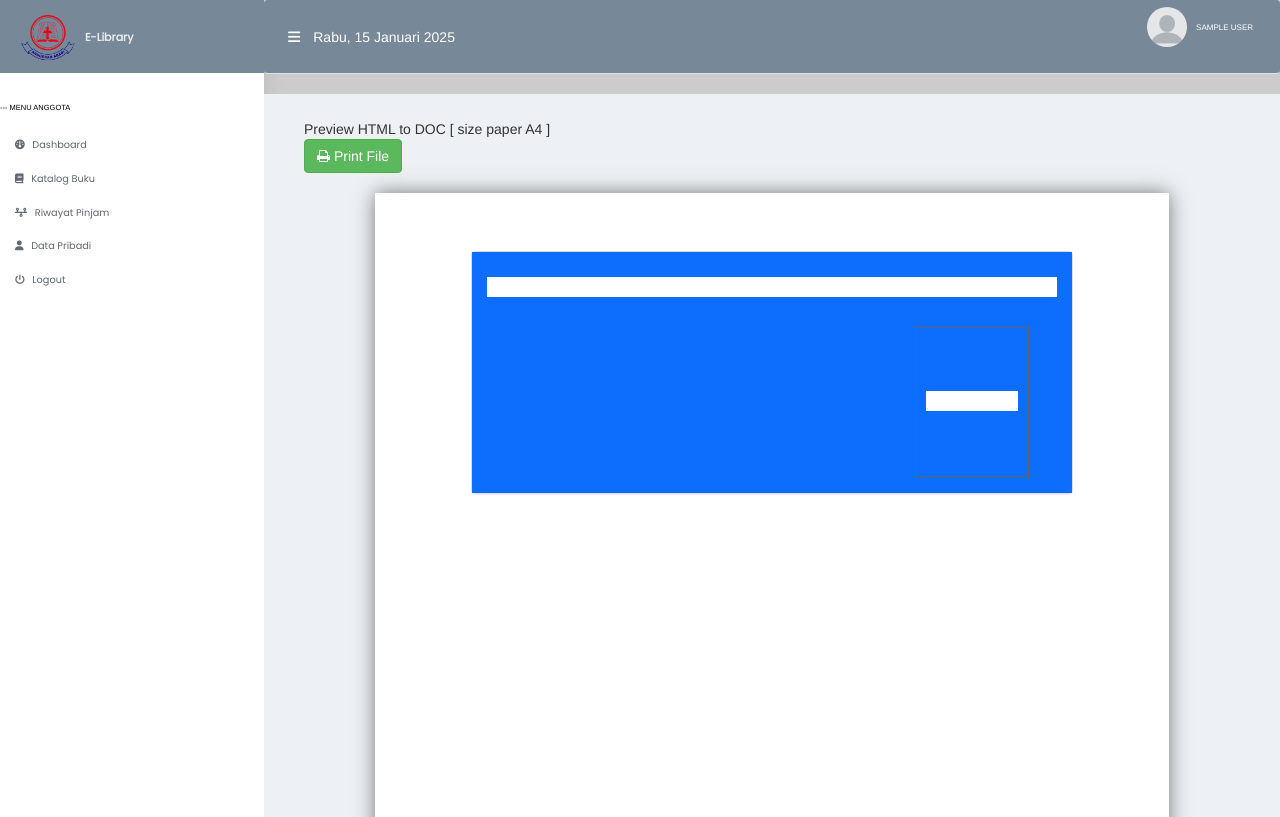
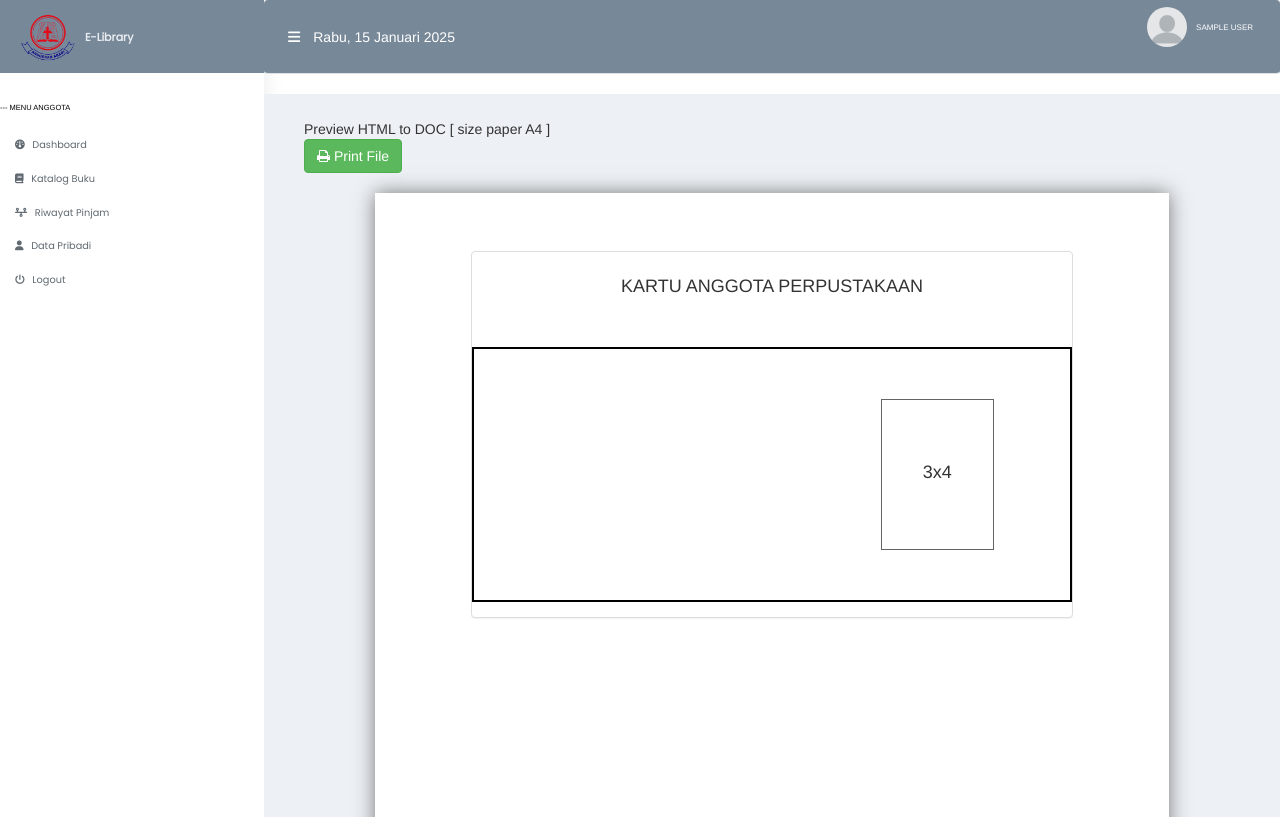
Before and after one commit to rifkyhilman/E-Library, a PHP site: page /index.php?page=print_anggota in a window 1280 px wide. Shown: the top 817 px of the page. Run offline with PHP 8.4, Linux system fonts and the light colour scheme; the visitor is signed in with stand-in values (Sample User, id 1); data that the repository does not hold is empty; some libraries are stand-ins or nearby versions.

Commit message:
:lipstick: Edit UI print kartu anggota
edit UI print kartu anggota

```diff
--- a/pages/admin/anggota/print_anggota.php
+++ b/pages/admin/anggota/print_anggota.php
@@ -25,9 +25,12 @@
 		<link rel="stylesheet" href="assets_style/assets/bower_components/font-awesome/css/font-awesome.min.css">
 		<title><?= $title_web;?></title>
 		<style>
-			body {
-				background: rgba(0,0,0,0.2);
+
+			.card-agt {
+				padding: 50px;
+				border: 2px solid black;
 			}
+
 			page[size="A4"] {
 				background: white;
 				width: 21cm;
@@ -65,10 +68,10 @@
         <div id="printableArea">
             <page size="A4">
 				<div class="panel panel-default">
-					<div class="panel-body bg-primary">
+					<div class="panel-body">
 						<h4 class="text-center">KARTU ANGGOTA PERPUSTAKAAN</h4>
-						<br/>
-						<div class="row">
+						<br></br>
+						<div class="row card-agt">
 							<div class="col-sm-8">
 								<table class="table table-stripped">
 								<?php
@@ -85,8 +88,15 @@
 										</td>
 									</tr>
 									<tr>
+										<td>NIS</td>
+										<td>:</td>
+										<td>
+											<?php echo $data['nis']; ?>
+										</td>
+									</tr>
+									<tr>
 										<td>Nama</td>
-											<td>:</td>
+										<td>:</td>
 										<td>
 										<?php echo $data['nama']; ?>
 										</td>
```
